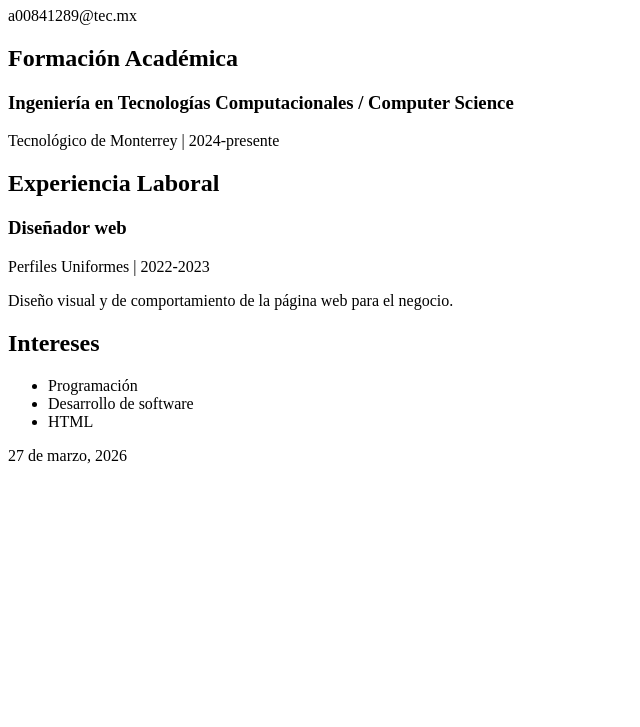
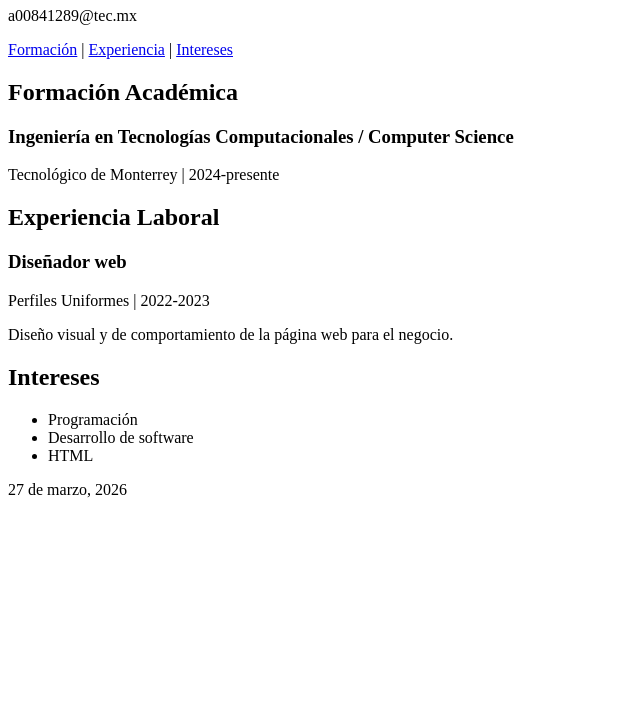
Before and after one commit to rodrigopena23/M3_Tarea1, a plain HTML site: page index.html in a window 1280 px wide. Shown: the part 73-800 px from the top of the page, without its empty margins (0-640 px from the left). Drawn offline with Linux system fonts and the light colour scheme.

Commit message:
Agregar funcionalidad de nav

```diff
--- a/index.html
+++ b/index.html
@@ -12,9 +12,15 @@
     <p> a00841289@tec.mx </p>
   </header>
 
+  <nav>
+  <a href="#formacion">Formación</a> |
+  <a href="#experiencia">Experiencia</a> |
+  <a href="#intereses">Intereses</a>
+</nav>
+
   <main>
 
-    <section>
+    <section id="formacion">
       <h2>Formación Académica</h2>
       <article>
         <h3> Ingeniería en Tecnologías Computacionales / Computer Science </h3>
@@ -22,7 +28,7 @@
       </article>
     </section>
 
-    <section>
+    <section id="experiencia">
       <h2>Experiencia Laboral</h2>
       <article>
         <h3> Diseñador web </h3>
@@ -31,7 +37,7 @@
       </article>
     </section>
 
-    <section>
+    <section id = "intereses">
       <h2> Intereses </h2>
       <ul>
         <li> Programación </li>
```
